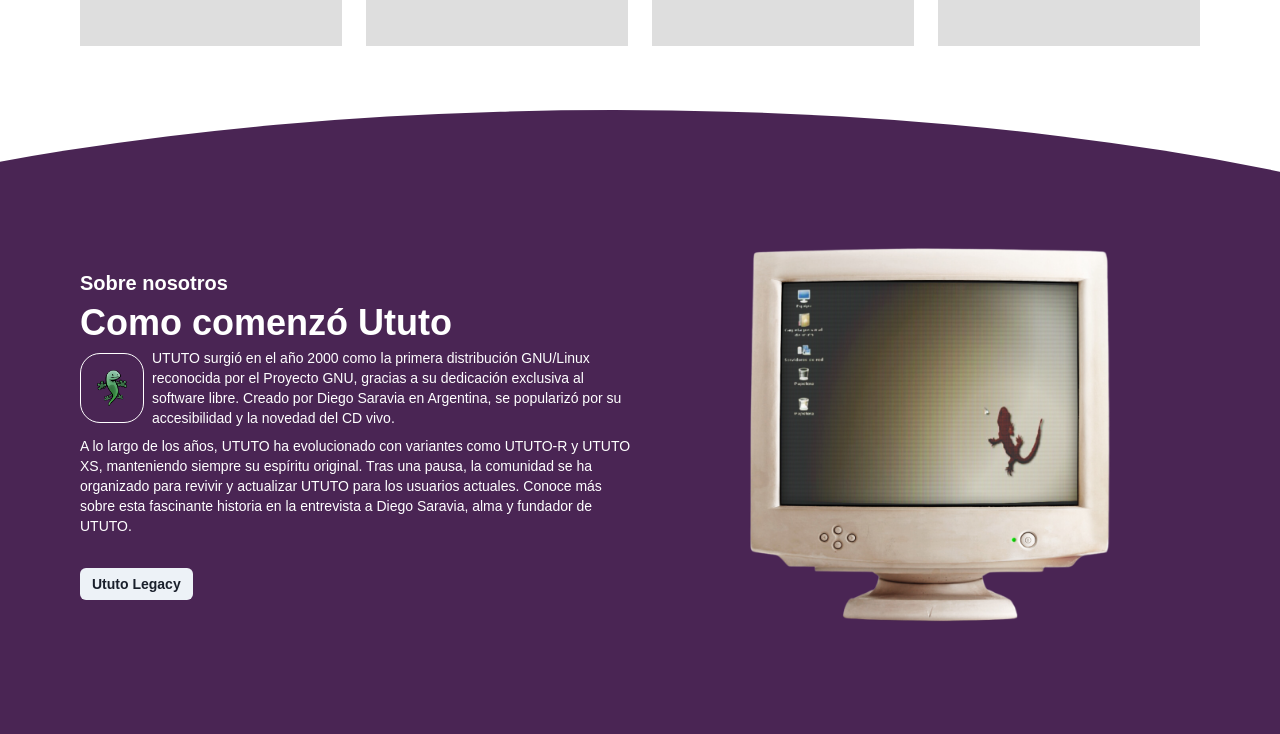
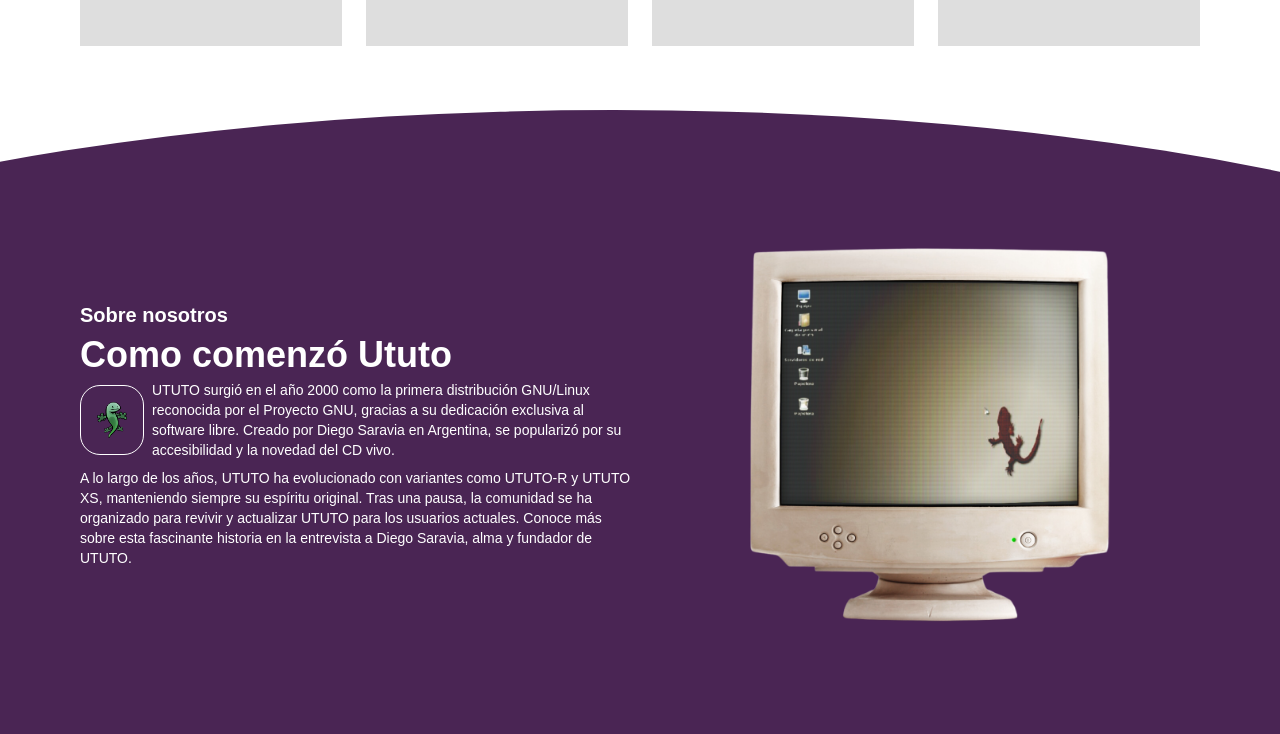
Before and after one commit to ututolinux/sitioWeb, a React (Vite) app: page / in a window 1280 px wide. Shown: the part 1088-1822 px from the top of the page. Built offline with nearby package versions, Linux system fonts and the light colour scheme.

Commit message:
Actualización links del header

```diff
--- a/src/components/Home/AboutUs/AboutUs.jsx
+++ b/src/components/Home/AboutUs/AboutUs.jsx
@@ -42,11 +42,6 @@ export default function AboutUs() {
                 Tras una pausa, la comunidad se ha organizado para revivir y actualizar UTUTO para los usuarios actuales.
                 Conoce más sobre esta fascinante historia en la entrevista a Diego Saravia, alma y fundador de UTUTO.
               </Text>
-
-              <br/>
-              <ButtonGroup mt={2} gap={2}>
-                  <Button size={'sm'}>Ututo Legacy</Button>
-              </ButtonGroup>
             </Box>
 
             <Box width={'50%'} display={{base:'none', md:'flex'}}>
--- a/src/components/Home/Hero/Hero.jsx
+++ b/src/components/Home/Hero/Hero.jsx
@@ -33,7 +33,7 @@ export default function Hero() {
             <ButtonGroup my={3}>
               <Flex flexDir={['column', 'row']} gap={3}>
                 <Button leftIcon={<IoIosNotifications />} size={'md'} bg={'#4A2554'} color={'white'} _hover={{ bg: '#5d3e65' }}>
-                  Unirse a la lista de espera
+                  <a href="https://forms.gle/zBbFvYgvL8Z1wn5V6" target='_blank'>Unirse a la lista de espera</a>
                 </Button>
                 <Button leftIcon={<IoMdCode />} size={['sm', 'md']}>
                   <a href="https://docs.google.com/forms/d/e/1FAIpQLSdrF6oUt8ejUiarBZEtuI1hjP1XvrTa8-MlIuXVSa2zybKSpA/viewform" target='_blank'>¡Quiero ser parte!</a>
```
